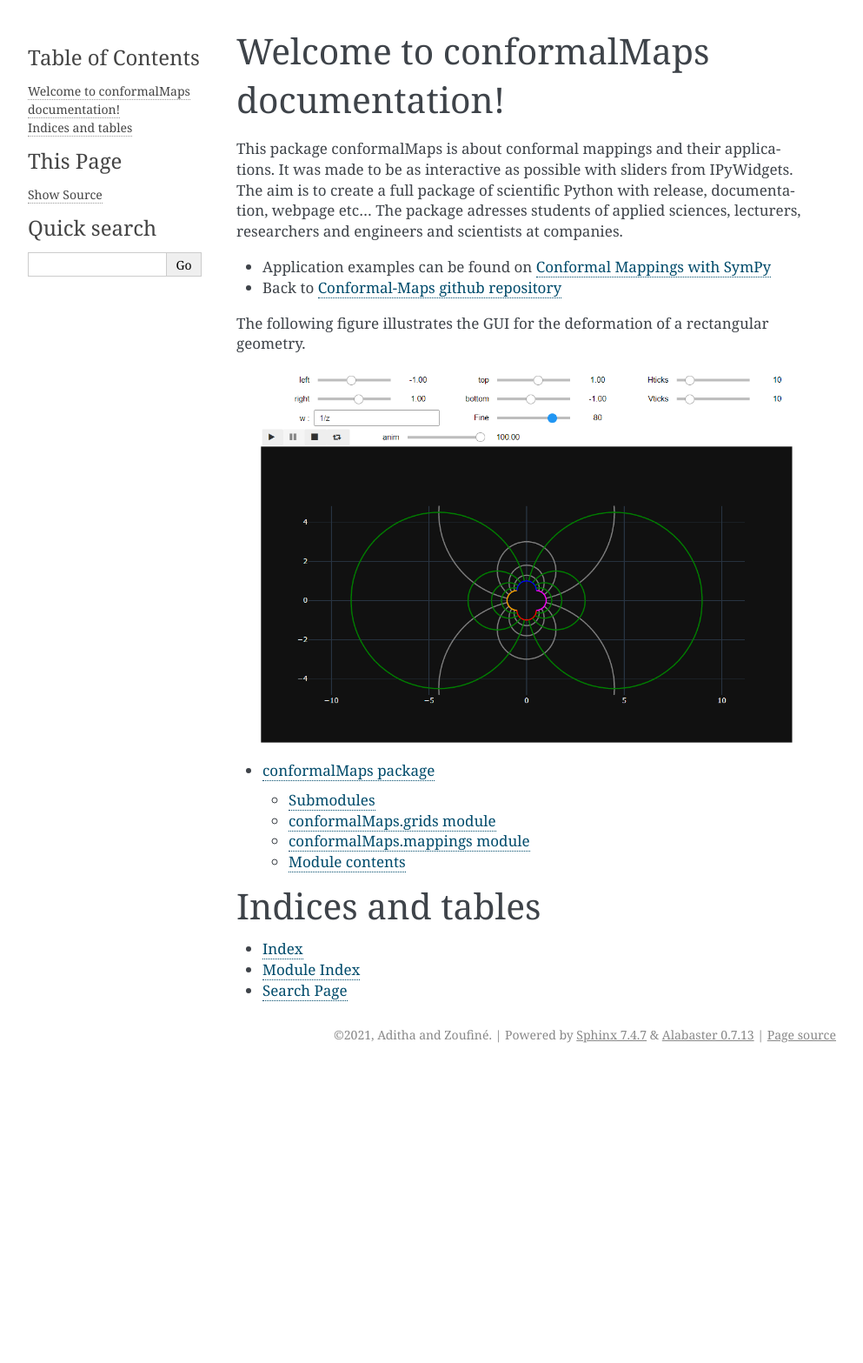
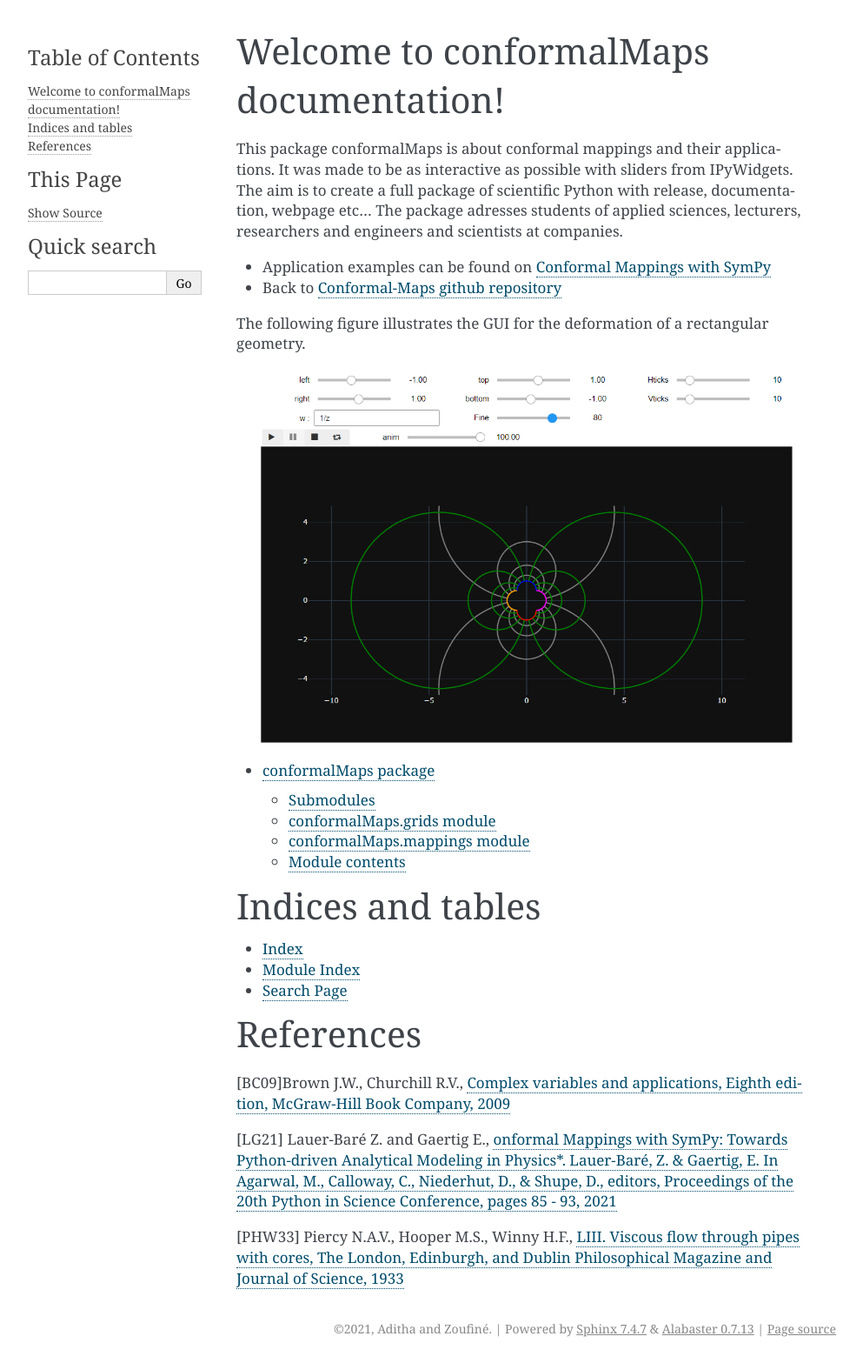
Before and after one commit to im-AMS/Conformal-Maps, a Sphinx documentation site: the page built from docs/source/index.rst, in a window 1280 px wide. Shown: the whole page at 87% size, without its empty margins (148-1141 px from the left). Built offline with Sphinx 7.4.7, drawn with Linux system fonts in a browser that asks for light colours; before the commit the page ends 1229 px from its top, so only the background shows below that.

Commit message:
Update index.rst

```diff
--- a/docs/source/index.rst
+++ b/docs/source/index.rst
@@ -28,3 +28,13 @@ Indices and tables
 * :ref:`genindex`
 * :ref:`modindex`
 * :ref:`search`
+
+
+References
+==========
+
+[BC09]Brown J.W., Churchill R.V., `Complex variables and applications, Eighth edition, McGraw-Hill Book Company, 2009 <https://www.mheducation.com/highered/product/complex-variables-applications-brown-churchill/M9780073383170.html>`_
+
+[LG21] Lauer-Baré Z. and Gaertig E., `onformal Mappings with SymPy: Towards Python-driven Analytical Modeling in Physics*. Lauer-Baré, Z. & Gaertig, E. In Agarwal, M., Calloway, C., Niederhut, D., & Shupe, D., editors, Proceedings of the 20th Python in Science Conference, pages 85 - 93, 2021 <https://conference.scipy.org/proceedings/scipy2021/lauer_bare_gaertig.html>`_
+
+[PHW33] Piercy N.A.V., Hooper M.S., Winny H.F., `LIII. Viscous flow through pipes with cores, The London, Edinburgh, and Dublin Philosophical Magazine and Journal of Science, 1933 <https://www.tandfonline.com/doi/abs/10.1080/14786443309462212>`_
```
